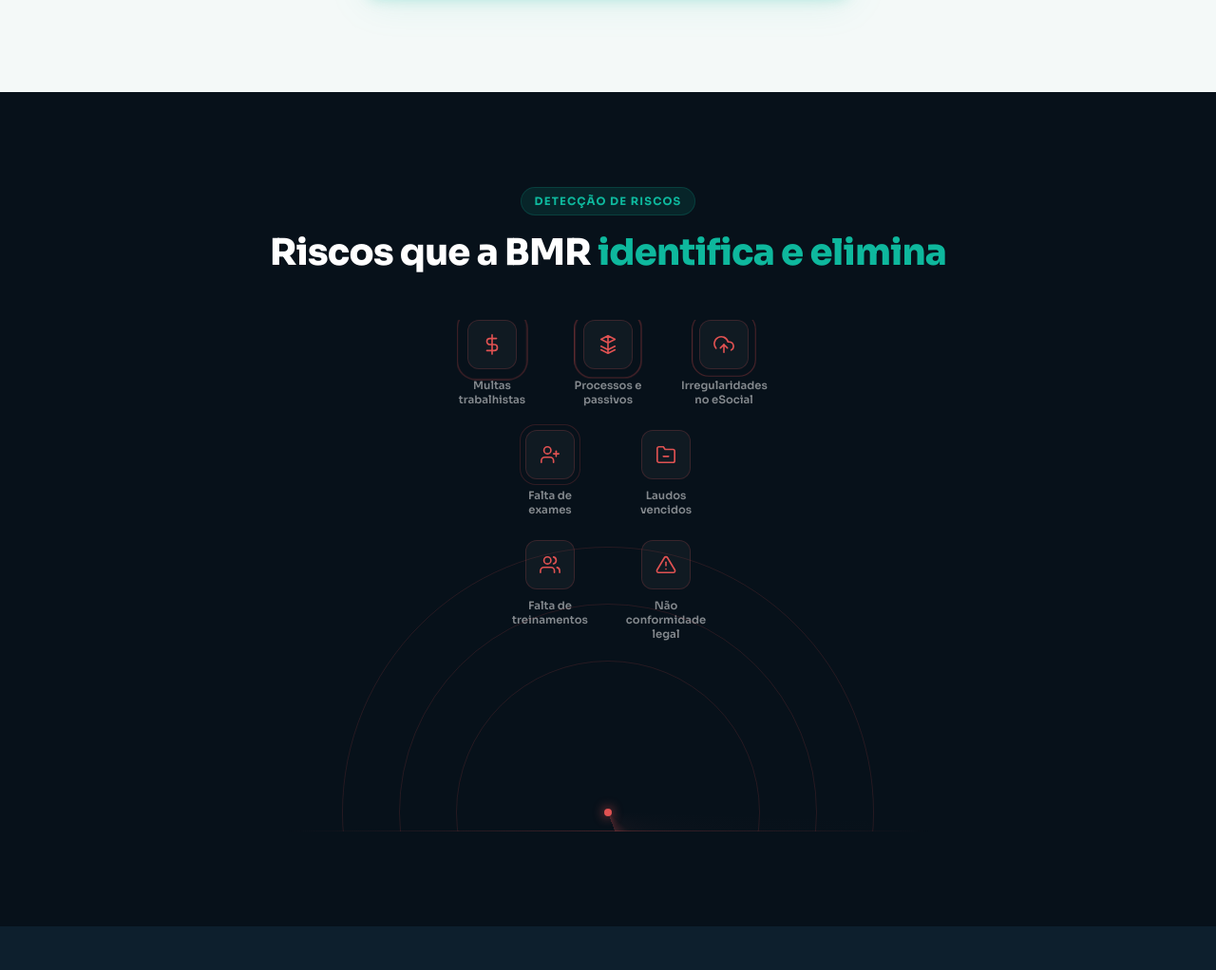
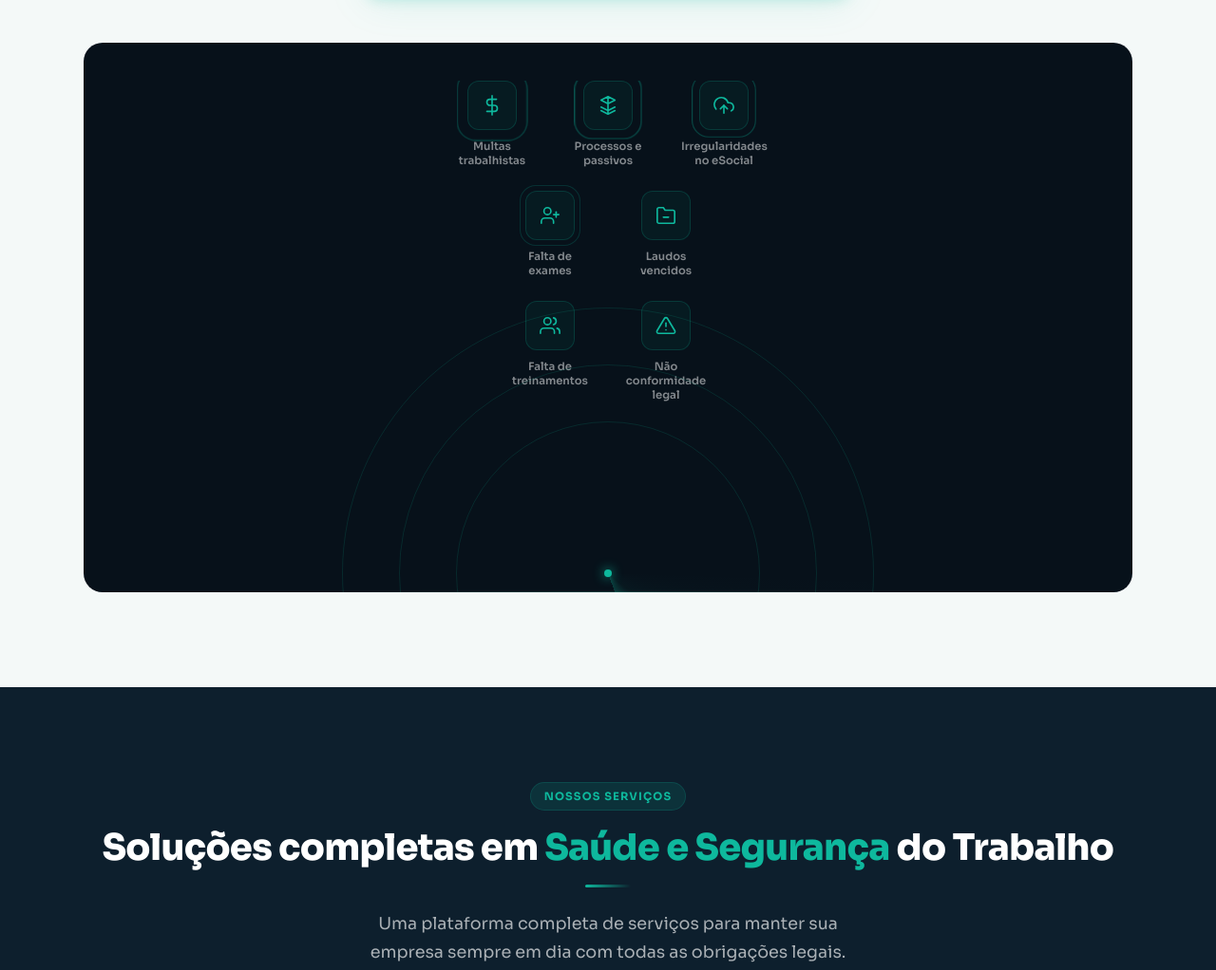
Before and after one commit to kaaiquemorais/BMR, a website: page index.html in a window 1280 px wide. Shown: the part 2825-3847 px from the top of the page at 95% size. Drawn offline with Linux system fonts and the light colour scheme.

Commit message:
Move radar to problem section with teal/green-water colors

```diff
--- a/index.html
+++ b/index.html
@@ -463,13 +463,13 @@
     @keyframes radarFadeIn { from { opacity:0; transform:translateY(12px); } to { opacity:1; transform:none; } }
     .radar-icon {
       width: 52px; height: 52px; border-radius: 12px;
-      background: rgba(255,255,255,.04); border: 1px solid rgba(220,80,80,.2);
+      background: rgba(14,184,157,.06); border: 1px solid rgba(14,184,157,.2);
       display: flex; align-items: center; justify-content: center;
       position: relative; transition: var(--trans);
     }
     .radar-icon::after {
       content:''; position:absolute; inset:-5px; border-radius:16px;
-      border:1px solid rgba(220,80,80,.5);
+      border:1px solid rgba(14,184,157,.5);
       animation: radarPing 4s ease-out infinite;
       animation-delay: var(--d, 0s);
     }
@@ -485,21 +485,21 @@
     }
     .radar-ring {
       position:absolute; border-radius:50%;
-      border:1px solid rgba(220,80,80,.15);
+      border:1px solid rgba(14,184,157,.15);
     }
     .radar-ring--1 { inset:0; }
     .radar-ring--2 { inset:60px; }
     .radar-ring--3 { inset:120px; }
     .radar-sweep {
       position:absolute; inset:0; border-radius:50%;
-      background:conic-gradient(from 0deg, transparent 0deg, rgba(220,80,80,.04) 40deg, rgba(220,80,80,.25) 70deg, transparent 70deg);
+      background:conic-gradient(from 0deg, transparent 0deg, rgba(14,184,157,.04) 40deg, rgba(14,184,157,.25) 70deg, transparent 70deg);
       animation:radarSpin 4s linear infinite;
     }
     @keyframes radarSpin { to { transform:rotate(360deg); } }
     .radar-dot {
       position:absolute; top:50%; left:50%;
       width:8px; height:8px; border-radius:50%;
-      background:#e05252; box-shadow:0 0 12px #e05252;
+      background:#0eb89d; box-shadow:0 0 12px #0eb89d;
       transform:translate(-50%,-50%);
     }
     @media (max-width:700px) {
@@ -913,34 +913,26 @@
           <img src="https://i.postimg.cc/Y0m65jfc/bmrx.png" alt="Riscos trabalhistas" class="neon-green" />
         </div>
       </div>
-    </div>
-  </section>
-
-  <!-- ===================== RADAR ===================== -->
-  <section class="section" style="background:#07111a; overflow:hidden;">
-    <div class="container">
-      <div class="text-center reveal" style="margin-bottom:48px;">
-        <div class="section-tag">Detecção de Riscos</div>
-        <h2 class="section-title" style="color:#fff;">Riscos que a BMR <span>identifica e elimina</span></h2>
-      </div>
+      <!-- Radar below risk boxes -->
+      <div style="background:#07111a; border-radius:20px; margin-top:48px; overflow:hidden; padding:40px 24px 0;">
         <div class="radar-wrap reveal">
           <!-- Row 1 -->
           <div class="radar-row">
             <div class="radar-item" style="--d:0.2s">
               <div class="radar-icon">
-              <svg width="22" height="22" viewBox="0 0 24 24" fill="none" stroke="#e05252" stroke-width="1.8" stroke-linecap="round" stroke-linejoin="round"><line x1="12" y1="1" x2="12" y2="23"/><path d="M17 5H9.5a3.5 3.5 0 000 7h5a3.5 3.5 0 010 7H6"/></svg>
+                <svg width="22" height="22" viewBox="0 0 24 24" fill="none" stroke="#0eb89d" stroke-width="1.8" stroke-linecap="round" stroke-linejoin="round"><line x1="12" y1="1" x2="12" y2="23"/><path d="M17 5H9.5a3.5 3.5 0 000 7h5a3.5 3.5 0 010 7H6"/></svg>
               </div>
               <span class="radar-label">Multas trabalhistas</span>
             </div>
             <div class="radar-item" style="--d:0.4s">
               <div class="radar-icon">
-              <svg width="22" height="22" viewBox="0 0 24 24" fill="none" stroke="#e05252" stroke-width="1.8" stroke-linecap="round" stroke-linejoin="round"><path d="M12 22V2M12 2L4 6l8 4 8-4-8-4zM4 18l8 4 8-4M4 14l8 4 8-4"/></svg>
+                <svg width="22" height="22" viewBox="0 0 24 24" fill="none" stroke="#0eb89d" stroke-width="1.8" stroke-linecap="round" stroke-linejoin="round"><path d="M12 22V2M12 2L4 6l8 4 8-4-8-4zM4 18l8 4 8-4M4 14l8 4 8-4"/></svg>
               </div>
               <span class="radar-label">Processos e passivos</span>
             </div>
             <div class="radar-item" style="--d:0.6s">
               <div class="radar-icon">
-              <svg width="22" height="22" viewBox="0 0 24 24" fill="none" stroke="#e05252" stroke-width="1.8" stroke-linecap="round" stroke-linejoin="round"><polyline points="16 16 12 12 8 16"/><line x1="12" y1="12" x2="12" y2="21"/><path d="M20.39 18.39A5 5 0 0018 9h-1.26A8 8 0 103 16.3"/></svg>
+                <svg width="22" height="22" viewBox="0 0 24 24" fill="none" stroke="#0eb89d" stroke-width="1.8" stroke-linecap="round" stroke-linejoin="round"><polyline points="16 16 12 12 8 16"/><line x1="12" y1="12" x2="12" y2="21"/><path d="M20.39 18.39A5 5 0 0018 9h-1.26A8 8 0 103 16.3"/></svg>
               </div>
               <span class="radar-label">Irregularidades no eSocial</span>
             </div>
@@ -949,13 +941,13 @@
           <div class="radar-row">
             <div class="radar-item" style="--d:0.8s">
               <div class="radar-icon">
-              <svg width="22" height="22" viewBox="0 0 24 24" fill="none" stroke="#e05252" stroke-width="1.8" stroke-linecap="round" stroke-linejoin="round"><path d="M16 21v-2a4 4 0 00-4-4H6a4 4 0 00-4 4v2"/><circle cx="9" cy="7" r="4"/><line x1="19" y1="8" x2="19" y2="14"/><line x1="22" y1="11" x2="16" y2="11"/></svg>
+                <svg width="22" height="22" viewBox="0 0 24 24" fill="none" stroke="#0eb89d" stroke-width="1.8" stroke-linecap="round" stroke-linejoin="round"><path d="M16 21v-2a4 4 0 00-4-4H6a4 4 0 00-4 4v2"/><circle cx="9" cy="7" r="4"/><line x1="19" y1="8" x2="19" y2="14"/><line x1="22" y1="11" x2="16" y2="11"/></svg>
               </div>
               <span class="radar-label">Falta de exames</span>
             </div>
             <div class="radar-item" style="--d:1s">
               <div class="radar-icon">
-              <svg width="22" height="22" viewBox="0 0 24 24" fill="none" stroke="#e05252" stroke-width="1.8" stroke-linecap="round" stroke-linejoin="round"><path d="M22 19a2 2 0 01-2 2H4a2 2 0 01-2-2V5a2 2 0 012-2h5l2 3h9a2 2 0 012 2z"/><line x1="9" y1="14" x2="15" y2="14"/></svg>
+                <svg width="22" height="22" viewBox="0 0 24 24" fill="none" stroke="#0eb89d" stroke-width="1.8" stroke-linecap="round" stroke-linejoin="round"><path d="M22 19a2 2 0 01-2 2H4a2 2 0 01-2-2V5a2 2 0 012-2h5l2 3h9a2 2 0 012 2z"/><line x1="9" y1="14" x2="15" y2="14"/></svg>
               </div>
               <span class="radar-label">Laudos vencidos</span>
             </div>
@@ -964,13 +956,13 @@
           <div class="radar-row">
             <div class="radar-item" style="--d:1.2s">
               <div class="radar-icon">
-              <svg width="22" height="22" viewBox="0 0 24 24" fill="none" stroke="#e05252" stroke-width="1.8" stroke-linecap="round" stroke-linejoin="round"><path d="M17 21v-2a4 4 0 00-4-4H5a4 4 0 00-4 4v2"/><circle cx="9" cy="7" r="4"/><path d="M23 21v-2a4 4 0 00-3-3.87"/><path d="M16 3.13a4 4 0 010 7.75"/></svg>
+                <svg width="22" height="22" viewBox="0 0 24 24" fill="none" stroke="#0eb89d" stroke-width="1.8" stroke-linecap="round" stroke-linejoin="round"><path d="M17 21v-2a4 4 0 00-4-4H5a4 4 0 00-4 4v2"/><circle cx="9" cy="7" r="4"/><path d="M23 21v-2a4 4 0 00-3-3.87"/><path d="M16 3.13a4 4 0 010 7.75"/></svg>
               </div>
               <span class="radar-label">Falta de treinamentos</span>
             </div>
             <div class="radar-item" style="--d:1.4s">
               <div class="radar-icon">
-              <svg width="22" height="22" viewBox="0 0 24 24" fill="none" stroke="#e05252" stroke-width="1.8" stroke-linecap="round" stroke-linejoin="round"><path d="M10.29 3.86L1.82 18a2 2 0 001.71 3h16.94a2 2 0 001.71-3L13.71 3.86a2 2 0 00-3.42 0z"/><line x1="12" y1="9" x2="12" y2="13"/><line x1="12" y1="17" x2="12.01" y2="17"/></svg>
+                <svg width="22" height="22" viewBox="0 0 24 24" fill="none" stroke="#0eb89d" stroke-width="1.8" stroke-linecap="round" stroke-linejoin="round"><path d="M10.29 3.86L1.82 18a2 2 0 001.71 3h16.94a2 2 0 001.71-3L13.71 3.86a2 2 0 00-3.42 0z"/><line x1="12" y1="9" x2="12" y2="13"/><line x1="12" y1="17" x2="12.01" y2="17"/></svg>
               </div>
               <span class="radar-label">Não conformidade legal</span>
             </div>
@@ -985,7 +977,8 @@
             <div class="radar-dot"></div>
           </div>
           <!-- Bottom fade line -->
-        <div style="position:absolute;bottom:0;left:0;right:0;height:1px;background:linear-gradient(90deg,transparent,rgba(220,80,80,.25),transparent);z-index:10;"></div>
+          <div style="position:absolute;bottom:0;left:0;right:0;height:1px;background:linear-gradient(90deg,transparent,rgba(14,184,157,.25),transparent);z-index:10;"></div>
+        </div>
       </div>
     </div>
   </section>
```
Lines whose indentation alone changed are shown as unchanged.
